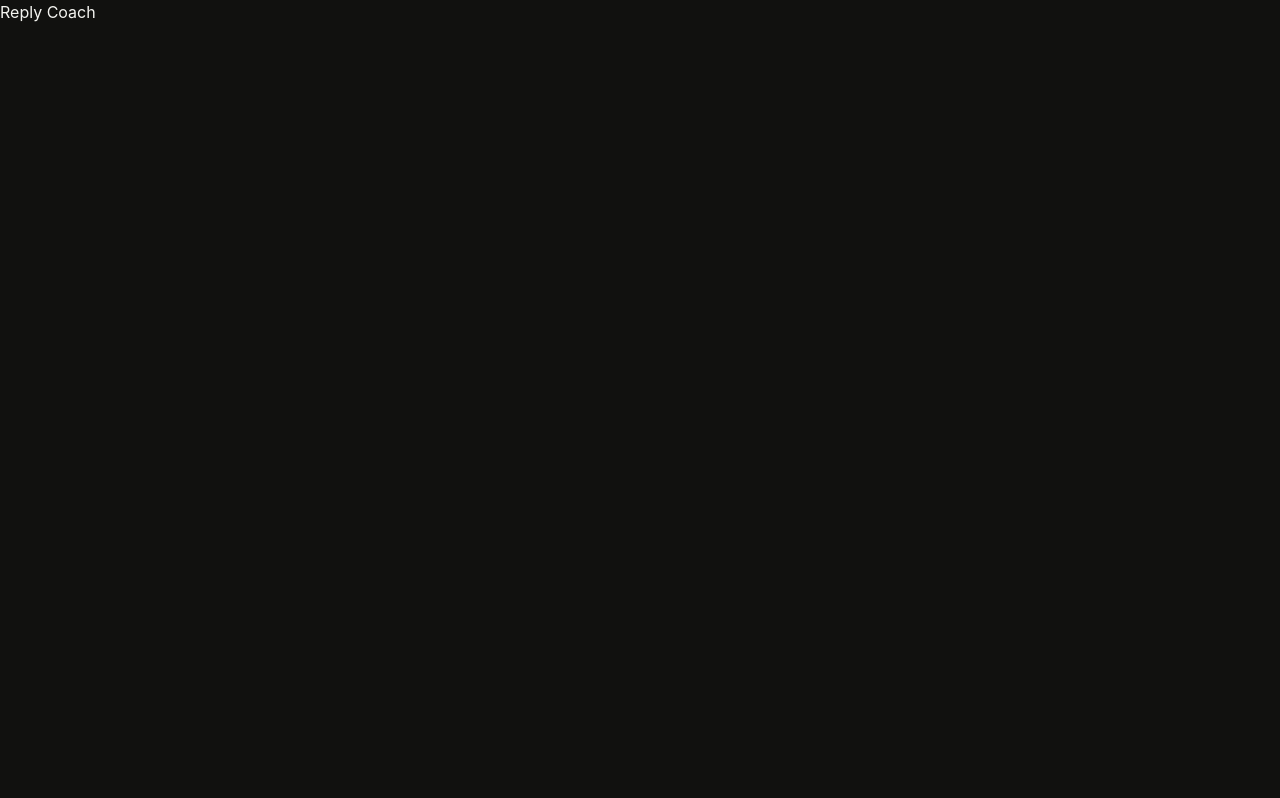
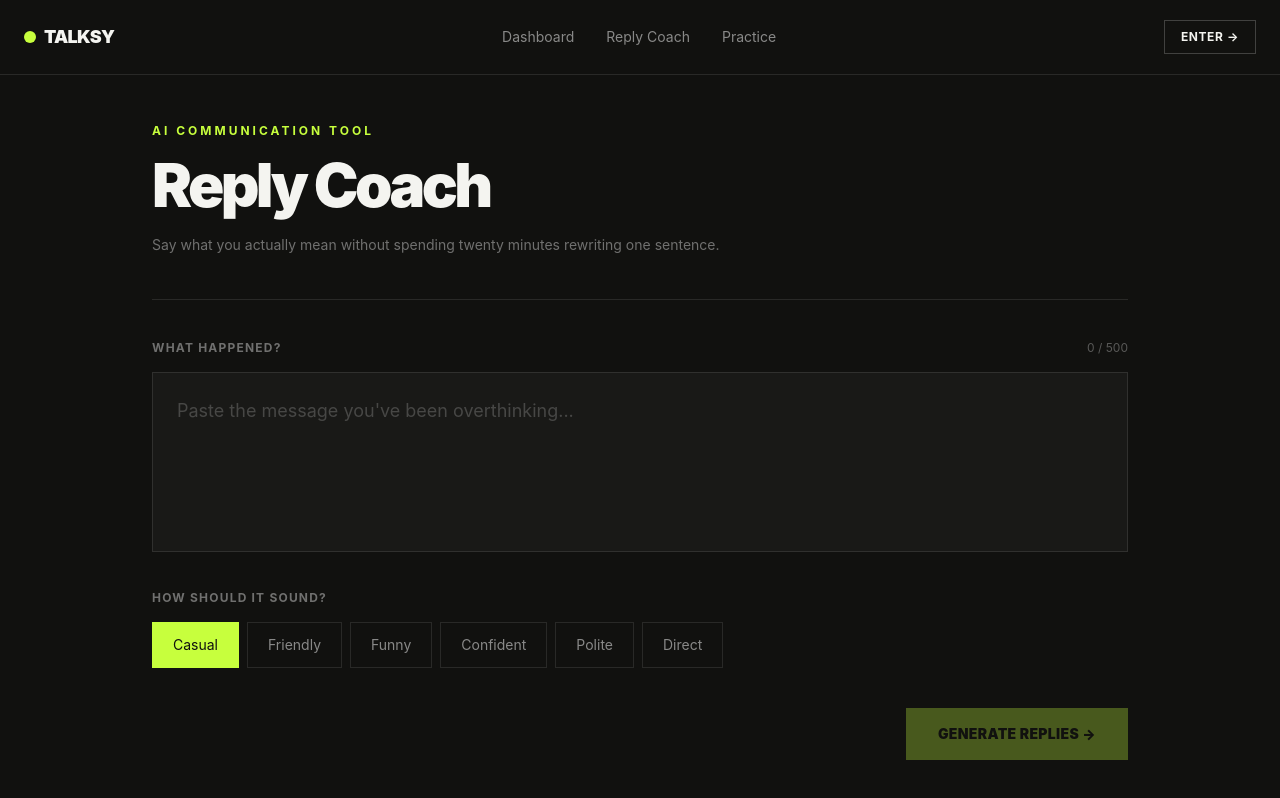
Before and after one commit to athmika2904/Talksy, a React (Vite) app in the folder client/: page /reply-coach in a window 1280 px wide. Shown: the top 798 px of the page. Built offline with nearby package versions, Linux system fonts and the light colour scheme.

Commit message:
Temporary replyCoach features added

```diff
--- a/client/src/App.tsx
+++ b/client/src/App.tsx
@@ -1,11 +1,8 @@
 import {BrowserRouter,Routes,Route} from "react-router-dom";
 import Landing from "./assets/pages/Landing";
 import Dashboard from "./assets/pages/Dashboard";
+import ReplyCoach from "./assets/pages/ReplyCoach";
 
-
-function ReplyCoach() {
-  return <h1>Reply Coach</h1>
-}
 
 function Practice() {
   return <h1>Conversation Practice</h1>
--- /dev/null
+++ b/client/src/assets/pages/ReplyCoach.tsx
@@ -0,0 +1,263 @@
+
+import { useState } from "react"
+import Navbar from "../components/Navbar"
+
+const tones = [
+  "Casual",
+  "Friendly",
+  "Funny",
+  "Confident",
+  "Polite",
+  "Direct",
+]
+
+interface ReplyOptionProps {
+  number: string
+  text: string
+}
+
+function ReplyOption({ number, text }: ReplyOptionProps) {
+  const [copied, setCopied] = useState(false)
+
+  async function copyReply() {
+    try {
+      await navigator.clipboard.writeText(text)
+
+      setCopied(true)
+
+      setTimeout(() => {
+        setCopied(false)
+      }, 1500)
+
+    } catch (error) {
+      console.error("Copy failed:", error)
+
+      // Fallback for browsers where Clipboard API doesn't work
+      const textArea = document.createElement("textarea")
+      textArea.value = text
+      textArea.style.position = "fixed"
+      textArea.style.opacity = "0"
+
+      document.body.appendChild(textArea)
+      textArea.focus()
+      textArea.select()
+
+      try {
+        document.execCommand("copy")
+        setCopied(true)
+
+        setTimeout(() => {
+          setCopied(false)
+        }, 1500)
+      } catch (fallbackError) {
+        console.error("Fallback copy failed:", fallbackError)
+      }
+
+      document.body.removeChild(textArea)
+    }
+  }
+
+  return (
+    <div className="group flex gap-6 border border-white/10 bg-[#191917] p-6 transition hover:border-white/20">
+
+      <span className="text-xs font-bold text-white/20">
+        {number}
+      </span>
+
+      <p className="flex-1 text-sm leading-7 text-white/70">
+        {text}
+      </p>
+
+      <button
+        type="button"
+        onClick={copyReply}
+        className="self-start text-xs font-bold uppercase tracking-wider text-white/30 transition hover:text-[#c7ff3d]"
+      >
+        {copied ? "Copied ✓" : "Copy"}
+      </button>
+
+    </div>
+  )
+}
+
+function ReplyCoach() {
+
+  const [message, setMessage] = useState("")
+  const [tone, setTone] = useState("Casual")
+  const [generated, setGenerated] = useState(false)
+
+  function handleGenerate() {
+    if (!message.trim()) {
+      return
+    }
+
+    setGenerated(true)
+  }
+
+  return (
+    <div className="min-h-screen bg-[#11110f] text-[#f4f4f0]">
+
+      <Navbar />
+
+      <main className="mx-auto max-w-5xl px-6 py-12">
+
+        {/* HEADER */}
+
+        <section className="border-b border-white/10 pb-10">
+
+          <p className="text-xs font-bold uppercase tracking-[0.25em] text-[#c7ff3d]">
+            AI COMMUNICATION TOOL
+          </p>
+
+          <h1 className="mt-4 text-5xl font-black tracking-[-0.06em] md:text-6xl">
+            Reply Coach
+          </h1>
+
+          <p className="mt-4 max-w-xl text-sm leading-7 text-white/40">
+            Say what you actually mean without spending
+            twenty minutes rewriting one sentence.
+          </p>
+
+        </section>
+
+
+
+        <section className="mt-10">
+
+          <div className="flex items-center justify-between">
+
+            <label className="text-xs font-bold uppercase tracking-widest text-white/40">
+              What happened?
+            </label>
+
+            <span
+              className={`text-xs ${
+                message.length >= 450
+                  ? "text-red-400"
+                  : "text-white/30"
+              }`}
+            >
+              {message.length} / 500
+            </span>
+
+          </div>
+
+          <textarea
+            value={message}
+            onChange={(event) => setMessage(event.target.value)}
+            maxLength={500}
+            placeholder="Paste the message you've been overthinking..."
+            className="mt-4 min-h-[180px] w-full resize-none border border-white/10 bg-[#191917] p-6 text-lg text-white outline-none transition placeholder:text-white/20 focus:border-[#c7ff3d]"
+          />
+
+        </section>
+
+
+
+        <section className="mt-8">
+
+          <p className="text-xs font-bold uppercase tracking-widest text-white/40">
+            How should it sound?
+          </p>
+
+          <div className="mt-4 flex flex-wrap gap-2">
+
+            {tones.map((item) => (
+
+              <button
+                type="button"
+                key={item}
+                onClick={() => setTone(item)}
+                className={`
+                  border px-5 py-3 text-sm transition
+                  ${
+                    tone === item
+                      ? "border-[#c7ff3d] bg-[#c7ff3d] text-[#11110f]"
+                      : "border-white/10 text-white/50 hover:border-white/30 hover:text-white"
+                  }
+                `}
+              >
+                {item}
+              </button>
+
+            ))}
+
+          </div>
+
+        </section>
+
+
+        <section className="mt-10 flex justify-end">
+
+          <button
+            type="button"
+            onClick={handleGenerate}
+            disabled={!message.trim()}
+            className="bg-[#c7ff3d] px-8 py-4 text-sm font-black uppercase tracking-wide text-[#11110f] transition hover:-translate-y-1 disabled:cursor-not-allowed disabled:opacity-30"
+          >
+            Generate replies →
+          </button>
+
+        </section>
+
+
+
+        {generated && (
+
+          <section className="mt-16 border-t border-white/10 pt-10">
+
+            <div className="flex items-center justify-between">
+
+              <p className="text-xs font-bold uppercase tracking-[0.25em] text-white/30">
+                YOUR OPTIONS
+              </p>
+
+              <span className="text-xs text-white/20">
+                Tone: {tone}
+              </span>
+
+            </div>
+
+
+            <div className="mt-6 space-y-3">
+
+              <ReplyOption
+                number="01"
+                text={
+                  tone === "Funny"
+                    ? "Ahh I couldn't make it 😭 I was fighting for my life at home. How was it?"
+                    : "Ahh I couldn't make it this time. How was the party?"
+                }
+              />
+
+              <ReplyOption
+                number="02"
+                text={
+                  tone === "Direct"
+                    ? "I couldn't come this time. Did you guys have fun?"
+                    : "I wasn't able to come this time. Did you guys have fun?"
+                }
+              />
+
+              <ReplyOption
+                number="03"
+                text={
+                  tone === "Confident"
+                    ? "Couldn't make it this time, unfortunately. I'll join you guys next time."
+                    : "I couldn't make it this time, but hopefully I'll be there next time!"
+                }
+              />
+
+            </div>
+
+          </section>
+
+        )}
+
+      </main>
+
+    </div>
+  )
+}
+
+export default ReplyCoach;
```
